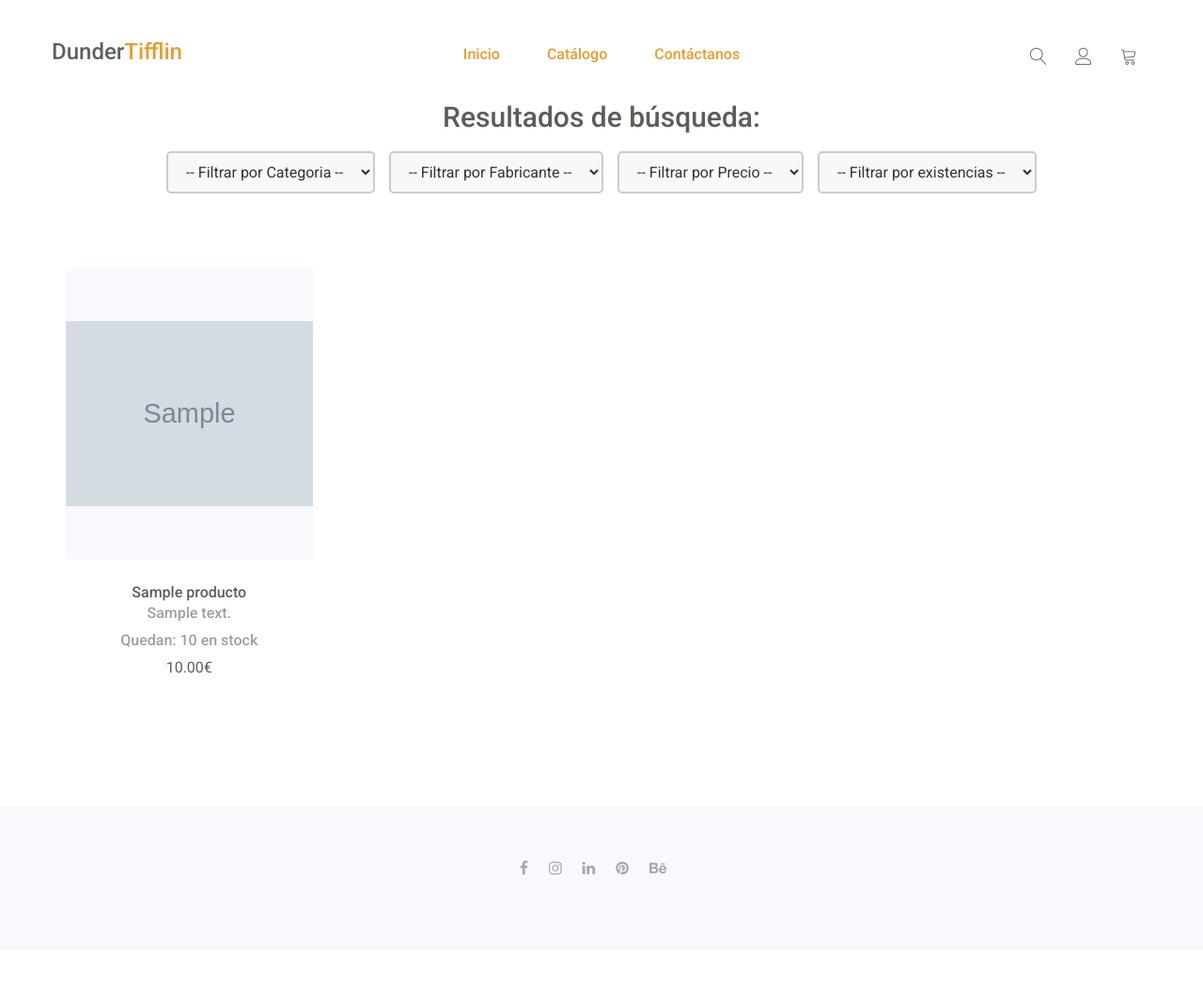
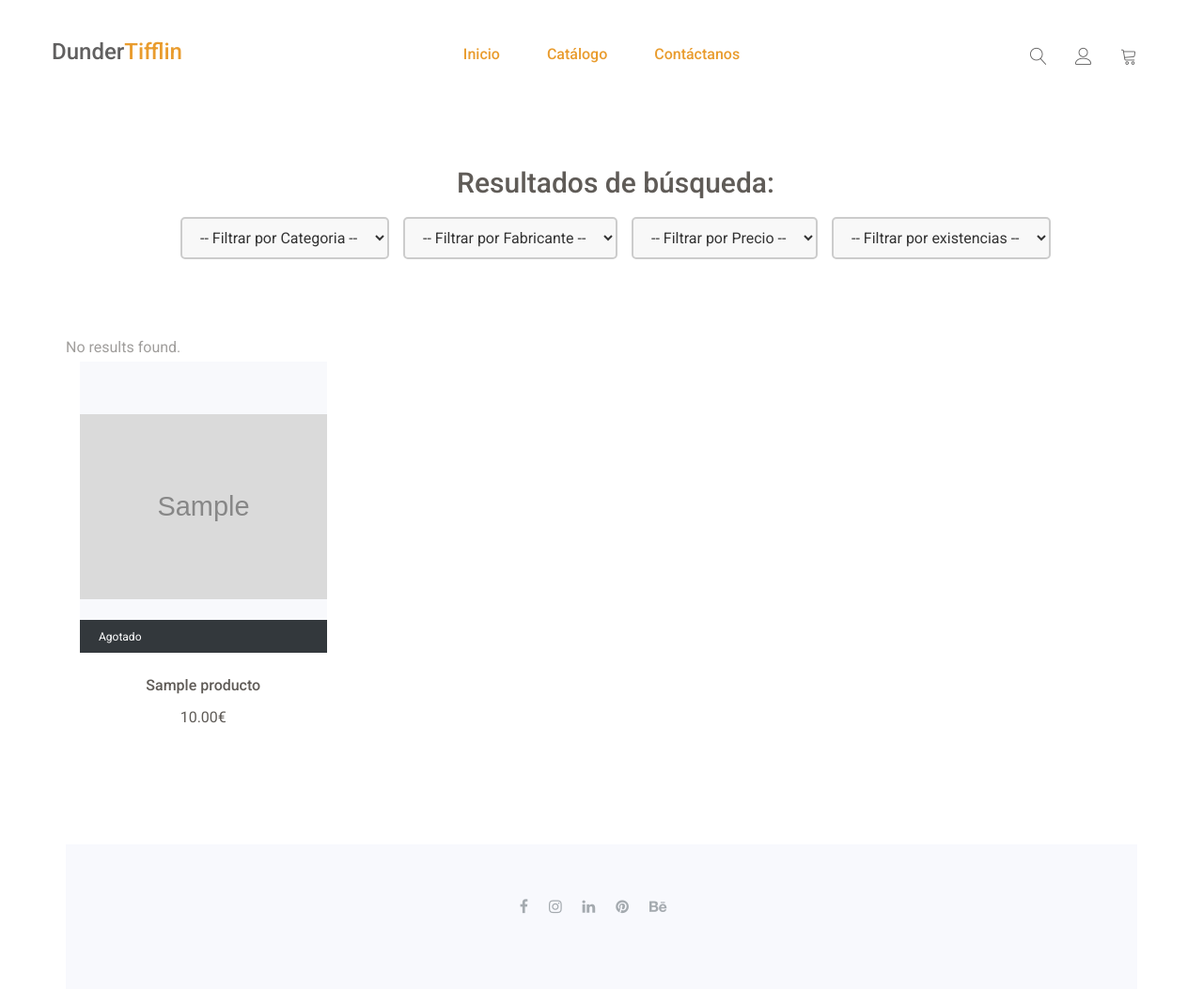
Before and after one commit to Pablito2442/Dunder-Tifflin, a Django app: page /inicio/search/ in a window 1280 px wide. Shown: the whole page at 94% size. Before the commit the page ends 932 px from the top, so only its background shows below. Run offline with Django 5.2, Linux system fonts and the light colour scheme; tables that the repository leaves empty hold one stand-in row (values such as "Sample post"); grey boxes marked "Sample" are stand-in pictures; some libraries are stand-ins or nearby versions.

Commit message:
Fixed products out of stock in search_results and top margin

```diff
--- a/inicio/templates/search_results.html
+++ b/inicio/templates/search_results.html
@@ -111,7 +111,7 @@
         <header id="home" class="welcome-hero">
             {% include 'navbar_inicio.html' %}
         </header><!--/.welcome-hero-->
-
+		<div class="container" style="margin-top: 70px;">
 		<section id="new-arrivals" class="new-arrivals">
 			<div class="container">
 				<div class="section-header">
@@ -198,6 +198,30 @@
 						{% else %}
 							<p>No results found.</p>
 						{% endif %}
+											<!--Producto agotados-->
+						{% for agotado in agotados%}
+						<div class="col-md-3 col-sm-4">
+							<div class="single-new-arrival">
+
+								<div class="single-new-arrival-bg" >
+									<a href="{% url 'ficha_producto' agotado.id%}">
+										<img src="{{agotado.foto.url}}" alt="new-arrivals images" style="filter: grayscale(1)">
+										<div class="single-new-arrival-bg-overlay"></div>
+									</a>
+									<div class="new-arrival-cart" style="bottom: 0px; visibility: visible; opacity: 1;">
+										<p>
+											Agotado
+										</p>
+									</div>
+								</div>
+
+								<h4>
+									<a href="{% url 'ficha_producto' agotado.id%}">{{agotado.nombre}}</a>
+								</h4>
+								<p class="arrival-product-price">{{agotado.precio}}€</p>
+							</div>
+						</div>
+						{% endfor %}
 					</div>
 				</div>
 			</div><!--/.container-->
--- a/inicio/views.py
+++ b/inicio/views.py
@@ -22,6 +22,7 @@ def search_results(request):
     fabricante_id = request.GET.get('fabricante_id')
     rango_precio = request.GET.get('rango_precio')
     en_stock = request.GET.get('en_stock')
+
 
     results =  Producto.objects.all()
     if query:
@@ -53,8 +54,12 @@ def search_results(request):
     if en_stock:
         results = results.filter(agotado=False)
 
+    agotados = results.filter(Q(agotado=True) | Q(cantidad_en_stock=0))
+    results = results.filter(agotado=False, cantidad_en_stock__gt=0)
+
     return render(request, 'search_results.html', {
         'results': results,
+        'agotados' : agotados,
         'categorias': categorias,
         'fabricantes': fabricantes,
         'categoria_id': categoria_id,
--- a/producto/templates/producto/catalogo.html
+++ b/producto/templates/producto/catalogo.html
@@ -183,7 +183,7 @@
 		</header><!--/.welcome-hero-->
 		<!--welcome-hero end -->
 
-
+		<div class="container" style="margin-top: 70px;">
 		<!--new-arrivals start -->
 		<section id="new-arrivals" class="new-arrivals">
 			<div class="container">
```
